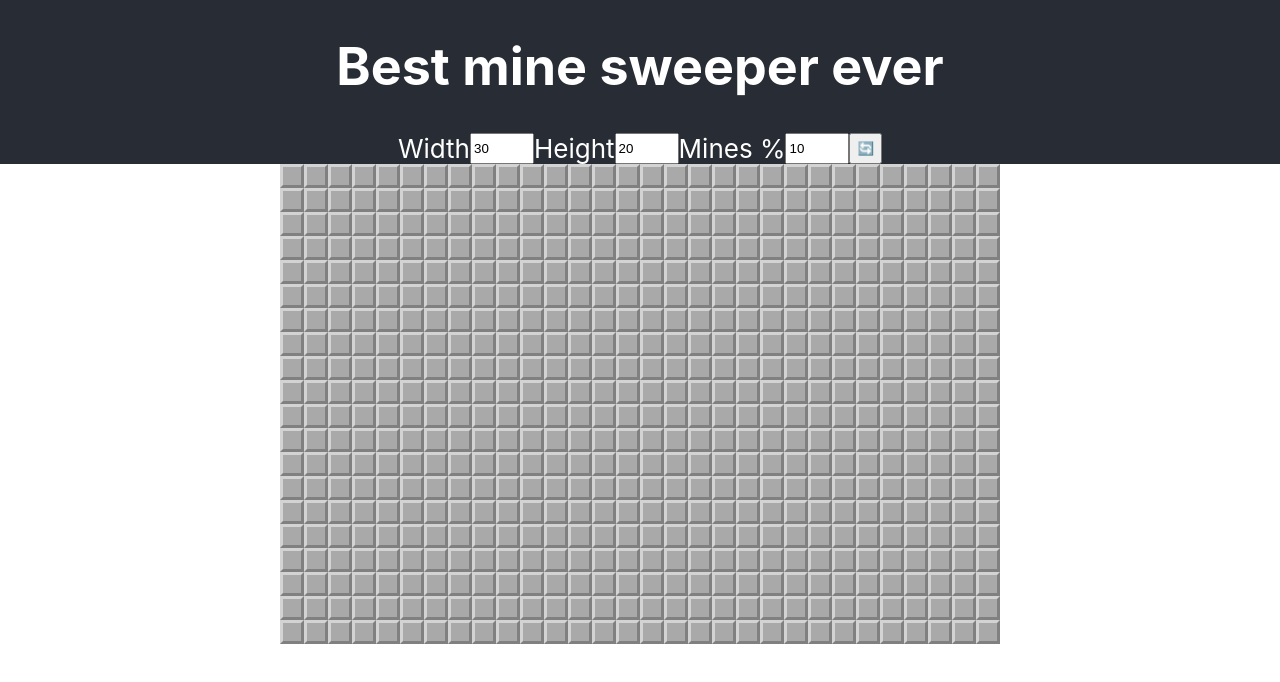
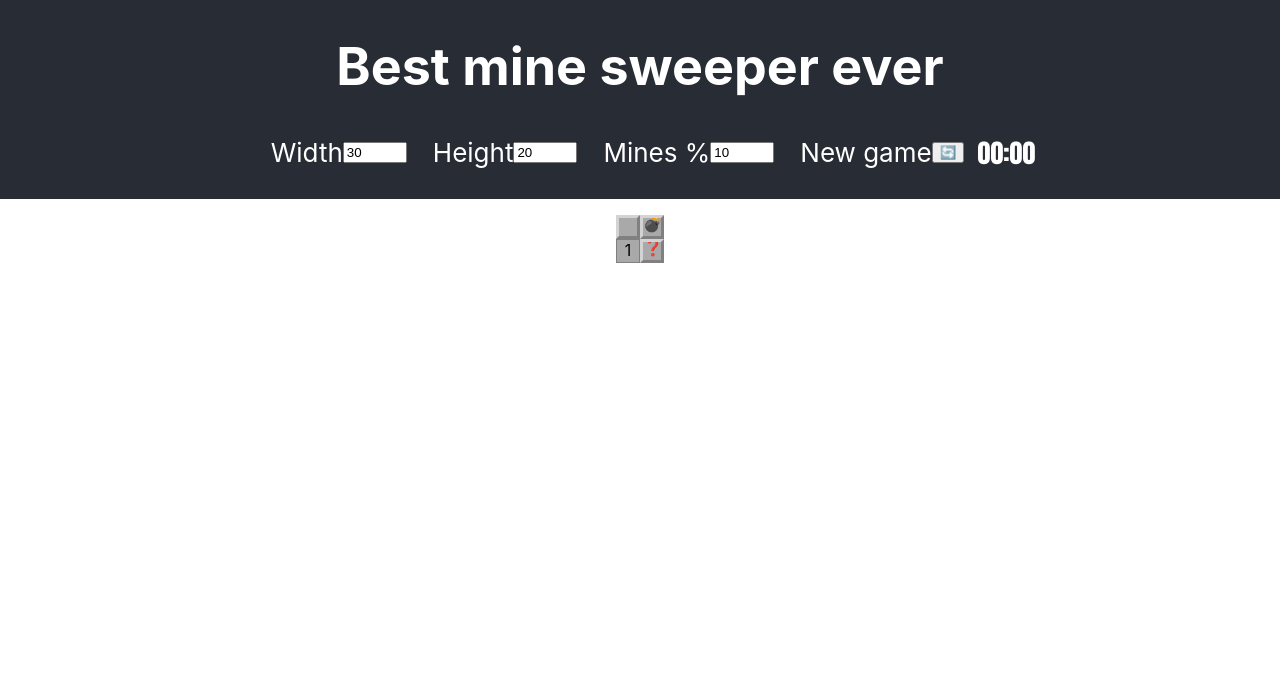
Before and after one commit to omryn/minesweeper, a React (Create React App) app: page / in a window 1280 px wide. Shown: the top 682 px of the page. Built offline with nearby package versions, Linux system fonts and the light colour scheme.

Commit message:
Added all the visual elements

```diff
--- a/src/App.scss
+++ b/src/App.scss
@@ -1,31 +1,11 @@
 .App {
   text-align: center;
+  & .content {
+    padding-top: 1em;
+  }
 }
 
-.App-header {
-  background-color: #282c34;
-  min-height: 10vh;
-  display: flex;
-  flex-direction: column;
-  align-items: center;
-  justify-content: center;
-  font-size: calc(10px + 2vmin);
-  color: white;
-}
 
 .App-link {
   color: #61dafb;
 }
-
-.header {
-  &__inputs {
-    display: flex;
-    & > * {
-      flex-basis: 1;
-    }
-  }
-
-  &__reset-button::before {
-    content: "🔄";
-  }
-}
--- a/src/App.tsx
+++ b/src/App.tsx
@@ -1,56 +1,18 @@
 import "./App.scss";
 import { Board } from "components/Board";
-import { useState } from "react";
+
+import { Header } from "components/Header";
+
 function App() {
-  const [width, setWidth] = useState(30);
-  const [height, setHeight] = useState(20);
-  const [mines, setMines] = useState(10);
-  const [counter, setCounter] = useState(0);
+  const width = 30;
+  const height = 20;
+  const mines = 10;
+
   return (
     <div className="App">
-      <header className="App-header">
-        <h1>Best mine sweeper ever</h1>
-        <div className="header__inputs">
-          <label htmlFor="width">Width</label>
-          <input
-            id="width"
-            type="number"
-            value={width}
-            min="3"
-            max="300"
-            step="1"
-            onChange={({ target }) => setWidth(parseInt(target.value))}
-          />
-          <label htmlFor="height">Height</label>
-          <input
-            id="height"
-            type="number"
-            value={height}
-            min="3"
-            max="300"
-            step="1"
-            onChange={({ target }) => setHeight(parseInt(target.value))}
-          />
-          <label htmlFor="mines">Mines %</label>
-          <input
-            id="mines"
-            type="number"
-            value={mines}
-            min="1"
-            max="100"
-            step="1"
-            onChange={({ target }) => setMines(parseInt(target.value))}
-          />
-          <button className="header__reset-button" onClick={() => setCounter(counter ? 0 : 1)} />
-        </div>
-      </header>
-      <main>
-        <Board
-          width={width}
-          height={height}
-          minesProbability={mines / 100}
-          key={counter}
-        />
+      <Header width={width} height={height} mines={mines} />
+      <main className="content">
+        <Board height={2} width={2} />
       </main>
     </div>
   );
--- a/src/components/Board.tsx
+++ b/src/components/Board.tsx
@@ -1,41 +1,22 @@
 import { Cell } from "components/Cell";
 import "./Board.scss";
-import { useEffect, useState } from "react";
-import { newGame, nextStatus, reveal } from "lib/minesweeper";
-import { GAME_STATUS } from "lib/minesweeper.types";
+import { CELL_STATUS } from "lib/minesweeper.types";
 
-export const Board = (props: { width: number; height: number; minesProbability: number }) => {
-  const [board, setBoard] = useState(newGame(props.width, props.height, props.minesProbability));
-  useEffect(() => {
-    setBoard(newGame(props.width, props.height, 0.1));
-  }, [props.height, props.width, props.minesProbability]);
-  const statusClass: Record<GAME_STATUS, string> = {
-    [GAME_STATUS.PLAYING]: "board--playing",
-    [GAME_STATUS.LOST]: "board--lost",
-    [GAME_STATUS.WON]: "board--won",
-  };
-
+export interface BoardProps {
+  width: number;
+  height: number;
+}
+export const Board = (props: BoardProps) => {
   return (
-    <div className={`board ${statusClass[board.status]}`}>
-      {board.cells.map((column, i) => (
-        <div key={i} className="board__line" data-testid="line">
-          {column.map((cell, j) => (
-            <Cell
-              key={`${i}-${j}`}
-              {...cell}
-              onClick={board.status === GAME_STATUS.PLAYING ? () => setBoard(reveal(board, cell)) : undefined}
-              onRightClick={
-                board.status === GAME_STATUS.PLAYING
-                  ? (e) => {
-                      e.preventDefault();
-                      setBoard(nextStatus(board, cell));
-                    }
-                  : undefined
-              }
-            />
-          ))}
-        </div>
-      ))}
+    <div className="board">
+      <div className="board__line">
+        <Cell status={CELL_STATUS.HIDDEN} value={0} />
+        <Cell status={CELL_STATUS.VISIBLE} value={1} />
+      </div>
+      <div className="board__line">
+        <Cell status={CELL_STATUS.USER_MINE} value={0} />
+        <Cell status={CELL_STATUS.USER_UNKNOWN} value={1} />
+      </div>
     </div>
   );
 };
--- a/src/components/Cell.tsx
+++ b/src/components/Cell.tsx
@@ -2,8 +2,6 @@ import { CellState, CELL_STATUS, MINE } from "lib/minesweeper.types";
 import { MouseEventHandler } from "react";
 
 export interface CellProps extends CellState {
-  onClick?: MouseEventHandler;
-  onRightClick?: MouseEventHandler;
 }
 
 export const Cell = (props: CellProps) => {
@@ -35,9 +33,6 @@ export const Cell = (props: CellProps) => {
   return (
     <div
       role="gridcell"
-      onClick={props.onClick}
-      onContextMenu={props.onRightClick}
-      data-testid="cell"
       className={`board__cell ${cellClass}`}
     >
       {props.status === CELL_STATUS.VISIBLE && props.value > 0 ? props.value : ""}
--- /dev/null
+++ b/src/components/Header.scss
@@ -0,0 +1,29 @@
+.header {
+  background-color: #282c34;
+  min-height: 10vh;
+  display: flex;
+  flex-direction: column;
+  align-items: center;
+  justify-content: center;
+  font-size: calc(10px + 2vmin);
+  color: white;
+  padding-bottom: 1em;
+
+  &__inputs {
+    display: flex;
+    flex-flow: row;
+    align-items: center;
+
+    & > label {
+      margin-left: 1em;
+    }
+  }
+
+  &__reset-button::before {
+    content: "🔄";
+  }
+
+  &__reset-button {
+    margin-right: 1em;
+  }
+}
--- /dev/null
+++ b/src/components/Header.tsx
@@ -0,0 +1,23 @@
+import "./Header.scss";
+import { Timer } from "components/Timer";
+export interface HeaderProps {
+  height: number;
+  width: number;
+  mines: number;
+}
+export const Header = ({ width, height, mines }: HeaderProps) => (
+  <header className="header">
+    <h1>Best mine sweeper ever</h1>
+    <div className="header__inputs">
+      <label htmlFor="width">Width</label>
+      <input id="width" type="number" value={width} min="3" max="300" step="1" />
+      <label htmlFor="height">Height</label>
+      <input id="height" type="number" value={height} min="3" max="300" step="1" />
+      <label htmlFor="mines">Mines %</label>
+      <input id="mines" type="number" value={mines} min="1" max="100" step="1" />
+      <label htmlFor="reset">New game</label>
+      <button id="reset" className="header__reset-button" />
+      <Timer />
+    </div>
+  </header>
+);
--- /dev/null
+++ b/src/components/Timer.scss
@@ -0,0 +1,3 @@
+.timer {
+    font-family: Impact, Haettenschweiler, 'Arial Narrow Bold', sans-serif;
+}
--- /dev/null
+++ b/src/components/Timer.tsx
@@ -0,0 +1,5 @@
+import "./Timer.scss";
+
+export const Timer = () => {
+  return <div className="timer">00:00</div>;
+};
```
Also changed, not shown: src/components/Board.scss (line endings or trailing spaces), 1 other file (tests, documents, lock files or other folders).
